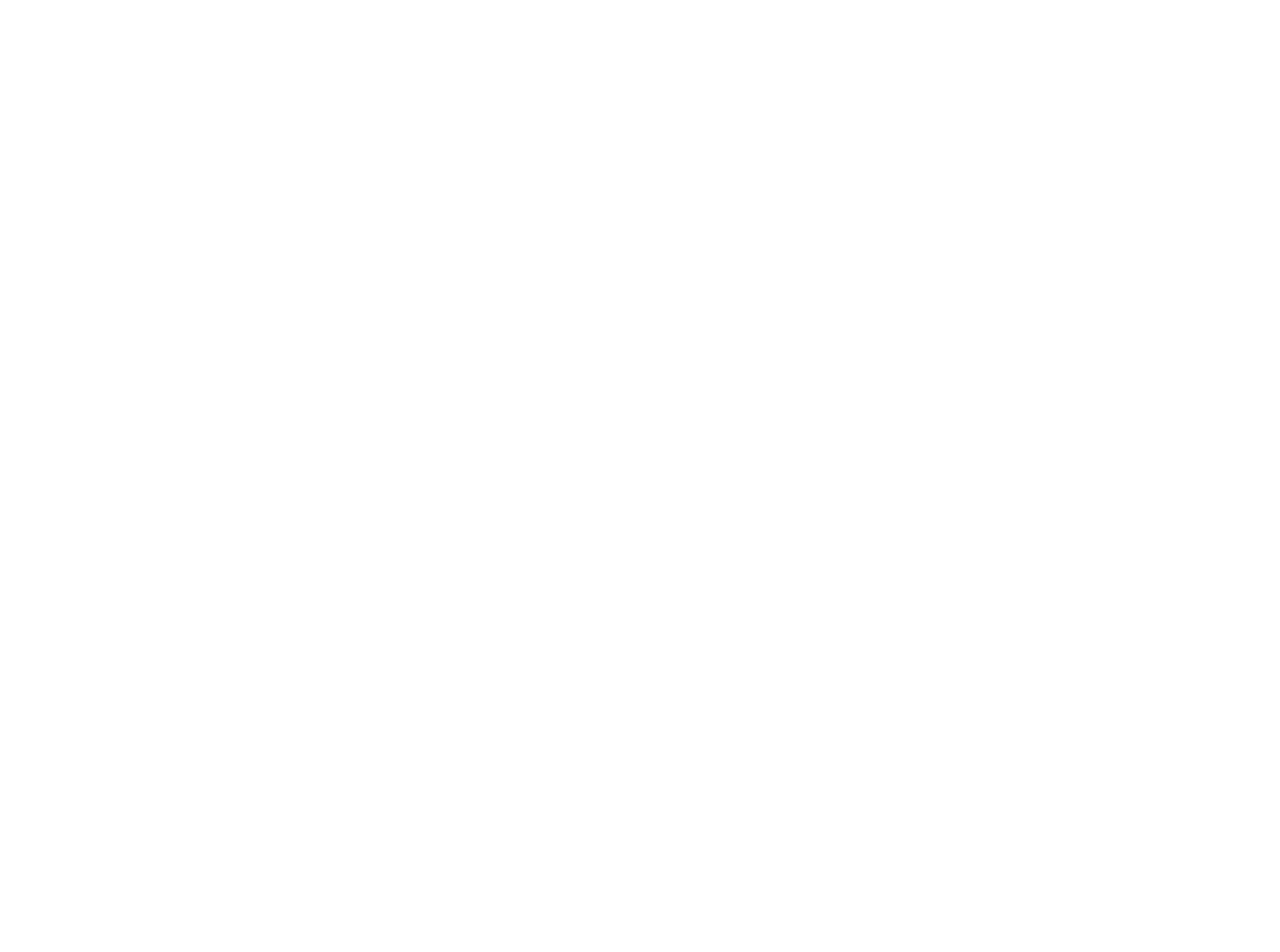
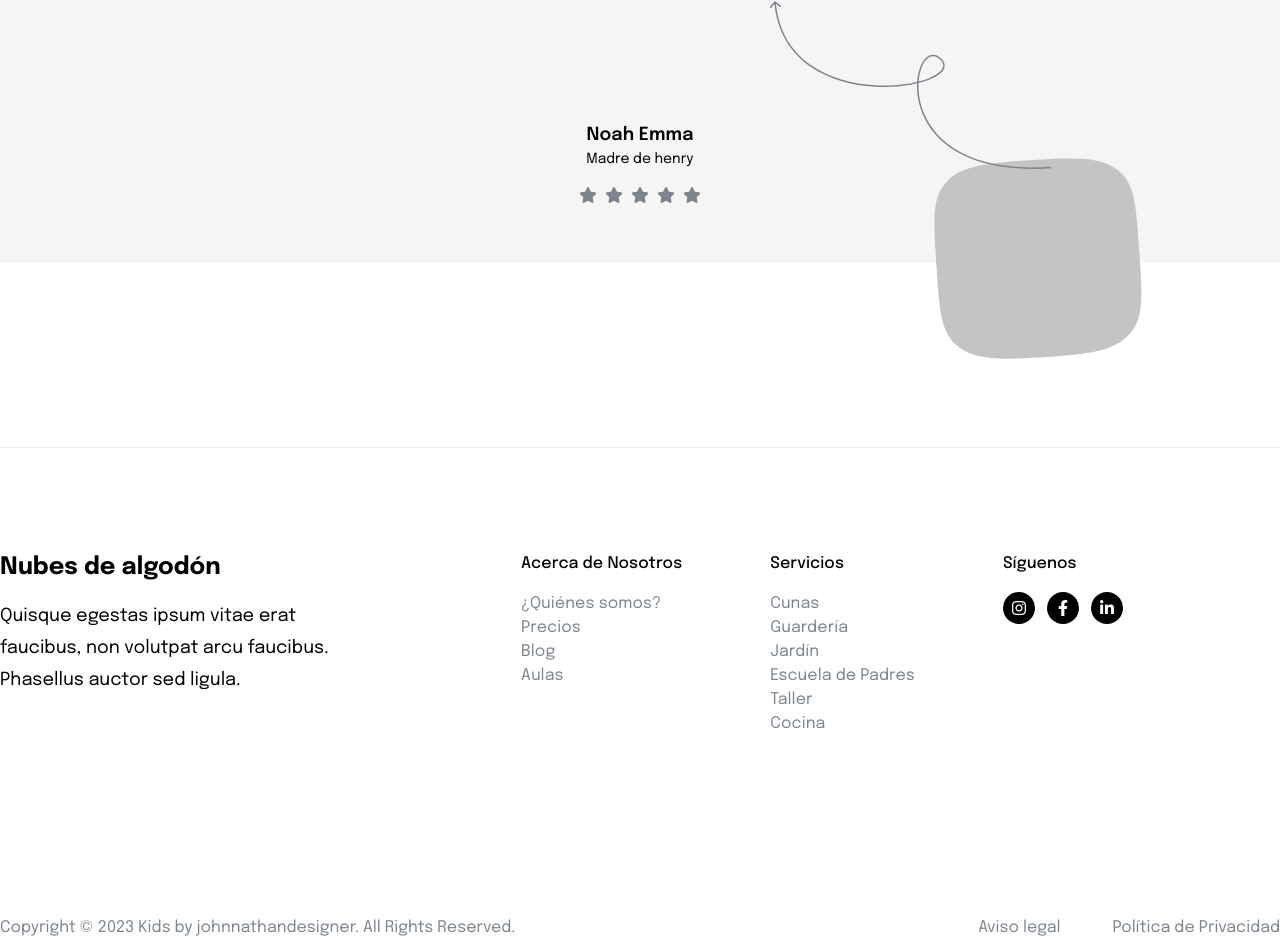
Before and after one commit to FedeSabi/proyecto-Jardin-de-Infantes, a React (Vite) app in the folder Front/: page / in a window 1280 px wide. Shown: the part 417-1369 px from the top of the page. Before the commit the page ends 800 px from the top, so only its background shows below. Built offline with nearby package versions, Linux system fonts and the light colour scheme.

Commit message:
fixing ratings and footer componets

```diff
--- a/Front/index.html
+++ b/Front/index.html
@@ -4,6 +4,13 @@
         <meta charset="UTF-8" />
         <link rel="icon" type="image/svg+xml" href="/vite.svg" />
         <meta name="viewport" content="width=device-width, initial-scale=1.0" />
+
+        <link
+            rel="stylesheet"
+            href="https://cdnjs.cloudflare.com/ajax/libs/font-awesome/6.4.2/css/all.min.css"
+            integrity="sha512-z3gLpd7yknf1YoNbCzqRKc4qyor8gaKU1qmn+CShxbuBusANI9QpRohGBreCFkKxLhei6S9CQXFEbbKuqLg0DA=="
+            crossorigin="anonymous"
+            referrerpolicy="no-referrer" />
         <title>Vite + React</title>
     </head>
     <body class="font-Epilogue">
--- a/Front/src/components/Footer.jsx
+++ b/Front/src/components/Footer.jsx
@@ -1,5 +1,145 @@
 const Footer = () => {
-    return <div>Footer</div>;
+    const currentYear = new Date().getFullYear(); // Get the current year
+
+    return (
+        <footer className="px-4 pb-4 xl:px-0 xl:pb-[80px]">
+            <div className=" hidden xl:block h-[1px] w-full bg-[#EEEEEE] my-6"></div>
+
+            <div className=" xl:flex xl:gap-[168px] xl:py-[80px] max-w-screen-xl mx-auto">
+                <div className=" xl:w-[353px]">
+                    <h2 className=" text-2xl font-bold leading-8 mr-[202px] xl:mr-0">
+                        Nubes de algodón
+                    </h2>
+                    <p className=" text-lg leading-8 mt-4 mr-[45px] xl:mr-0">
+                        Quisque egestas ipsum vitae erat faucibus, non volutpat
+                        arcu faucibus. Phasellus auctor sed ligula.
+                    </p>
+                </div>
+
+                <div className=" xl:flex xl:gap-[88px]">
+                    <div className="line"></div>
+
+                    <div>
+                        <h3 className=" mb-4 font-medium tracking-[0.08px]">
+                            Acerca de Nosotros
+                        </h3>
+                        <ul>
+                            <li>
+                                <a className=" footerLinks" href="#">
+                                    ¿Quiénes somos?
+                                </a>
+                            </li>
+                            <li>
+                                <a className=" footerLinks" href="#">
+                                    Precios
+                                </a>
+                            </li>
+                            <li>
+                                <a className=" footerLinks" href="#">
+                                    Blog
+                                </a>
+                            </li>
+                            <li>
+                                <a className=" footerLinks" href="#">
+                                    Aulas
+                                </a>
+                            </li>
+                        </ul>
+                    </div>
+
+                    <div className="line"></div>
+
+                    <div>
+                        <h3 className=" mb-4 font-medium tracking-[0.08px]">
+                            Servicios
+                        </h3>
+                        <ul>
+                            <li>
+                                <a className=" footerLinks" href="#">
+                                    Cunas
+                                </a>
+                            </li>
+                            <li>
+                                <a className=" footerLinks" href="#">
+                                    Guardería
+                                </a>
+                            </li>
+                            <li>
+                                <a className=" footerLinks" href="#">
+                                    Jardín
+                                </a>
+                            </li>
+                            <li>
+                                <a className=" footerLinks" href="#">
+                                    Escuela de Padres
+                                </a>
+                            </li>
+                            <li>
+                                <a className=" footerLinks" href="#">
+                                    Taller
+                                </a>
+                            </li>
+                            <li>
+                                <a className=" footerLinks" href="#">
+                                    Cocina
+                                </a>
+                            </li>
+                        </ul>
+                    </div>
+
+                    <div className="line"></div>
+
+                    <div>
+                        <h3 className=" mb-4 font-medium tracking-[0.08px]">
+                            Síguenos
+                        </h3>
+                        <ul className=" flex gap-x-3 mt-4">
+                            <li className="bg-black text-white rounded-full">
+                                <a
+                                    href="#"
+                                    className="h-[2rem] w-[2rem] flex items-center justify-center">
+                                    <i className="fa-brands fa-instagram"></i>
+                                </a>
+                            </li>
+
+                            <li className="bg-black text-white rounded-full">
+                                <a
+                                    href="#"
+                                    className="h-[2rem] w-[2rem] flex items-center justify-center">
+                                    <i className="fa-brands fa-facebook-f"></i>
+                                </a>
+                            </li>
+
+                            <li className="bg-black text-white rounded-full">
+                                <a
+                                    href="#"
+                                    className="h-[2rem] w-[2rem] flex items-center justify-center">
+                                    <i className="fa-brands fa-linkedin-in"></i>
+                                </a>
+                            </li>
+                        </ul>
+                    </div>
+                </div>
+            </div>
+
+            <div className="line"></div>
+
+            <div className="w-full max-w-screen-xl mx-auto xl:flex xl:items-center xl:justify-between xl:mt-[100px]">
+                <span className="text-[#7C858E] sm:text-center">
+                    Copyright © {currentYear} Kids by johnnathandesigner. All
+                    Rights Reserved.
+                </span>
+                <ul className="flex justify-between xl:gap-[52px] items-center text-[#7C858E] mt-[40px] xl:mt-0">
+                    <li>
+                        <a href="#">Aviso legal</a>
+                    </li>
+                    <li>
+                        <a href="#">Política de Privacidad</a>
+                    </li>
+                </ul>
+            </div>
+        </footer>
+    );
 };
 
 export { Footer };
--- /dev/null
+++ b/Front/src/components/Ratings.jsx
@@ -0,0 +1,59 @@
+export const Ratings = () => {
+    return (
+        <section className=" px-4 xl:px-0 pt-[80px] pb-[232px] xl:pb-[54px] mb-[184px] bg-[#F5F5F5] xl:text-center">
+            <div className=" max-w-screen-lg mx-auto">
+                <h2 className=" text-[32px] font-semibold leading-[42px] tracking-[0.075px] text-center xl:mx-[260px]">
+                    Lo que están diciendo los papás acerca de Nosotros
+                </h2>
+                <p className=" mt-8 text-lg leading-[32px] tracking-[0.09px] xl:mx-8">
+                    Quisque egestas ipsum vitae erat faucibus, non volutpat arcu
+                    faucibus. Phasellus auctor sed ligula in bibendum. Maecenas
+                    vel ultrices nulla. Aliquam nunc nulla, consectetur quis
+                    varius eget, tempor a nisi. Integer hendrerit viverra enim,
+                    in mattis purus fermentum et. Quisque sit amet enim a arcu
+                    euismod dapibus eget sit amet est.
+                </p>
+            </div>
+
+            <div className=" text-center xl:mt-[136px]">
+                <div className=" mb-[18px]">
+                    <p className=" text-lg font-semibold leading-[32px] tracking-[0.09px]">
+                        Noah Emma
+                    </p>
+                    <p className=" text-sm leading-4">Madre de henry</p>
+                </div>
+
+                <ul className=" flex items-center justify-center gap-2">
+                    <li>
+                        <i className="fa-solid fa-star text-[#7C858E]"></i>
+                    </li>
+                    <li>
+                        <i className="fa-solid fa-star text-[#7C858E]"></i>
+                    </li>
+                    <li>
+                        <i className="fa-solid fa-star text-[#7C858E]"></i>
+                    </li>
+                    <li>
+                        <i className="fa-solid fa-star text-[#7C858E]"></i>
+                    </li>
+                    <li>
+                        <i className="fa-solid fa-star text-[#7C858E]"></i>
+                    </li>
+                </ul>
+            </div>
+
+            <div className=" relative max-w-screen-lg mx-auto">
+                <img
+                    className="hidden xl:block absolute right-[100px] bottom-[40px] z-10"
+                    src="/ArrowNoah.svg"
+                    alt="ArrowNoah"
+                />
+                <img
+                    className="absolute left-1/2 transform -translate-x-1/2 bottom-50 xl:-bottom-[150px] lg:left-auto lg:right-0 xl:-translate-x-[10px]"
+                    src="/Rectangle 60.svg"
+                    alt="Rectangle"
+                />
+            </div>
+        </section>
+    );
+};
--- a/Front/src/index.css
+++ b/Front/src/index.css
@@ -2,3 +2,13 @@
 @tailwind base;
 @tailwind components;
 @tailwind utilities;
+
+@layer components {
+    .line {
+        @apply h-[1px] w-full bg-[#EEEEEE] my-6 xl:hidden;
+    }
+
+    .footerLinks {
+        @apply text-[#7C858E] tracking-[0.08px] leading-6;
+    }
+}
--- a/Front/src/pages/Inicio.jsx
+++ b/Front/src/pages/Inicio.jsx
@@ -1,5 +1,11 @@
+import { Ratings } from "../components/Ratings";
+
 const Inicio = () => {
-    return <div>Inicio</div>;
+    return (
+        <div>
+            <Ratings />
+        </div>
+    );
 };
 
 export { Inicio };
```
Also changed, not shown: Front/public/ArrowNoah.svg (added), Front/public/Rectangle 60.svg (added).
